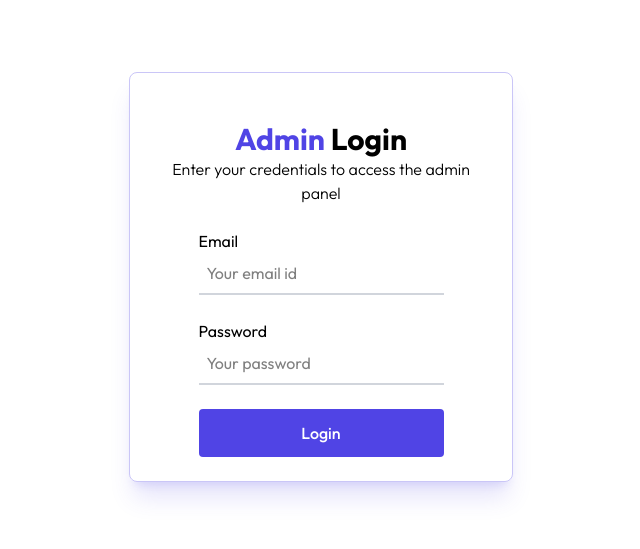
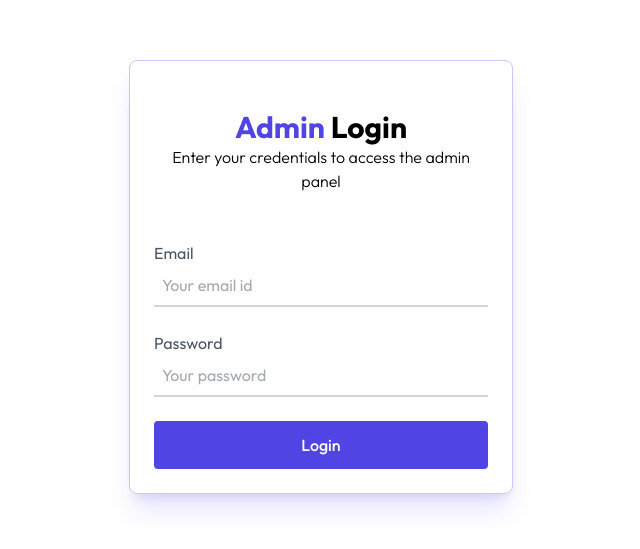
Before and after one commit to toffly/QuickBlog, a React (Vite) app in the folder client/: page /admin in a window 1280 px wide. Shown: the part 123-672 px from the top of the page, without its empty margins (319-959 px from the left). Built offline with nearby package versions, Linux system fonts and the light colour scheme.

Commit message:
Implement state management for email and password in Login component

```diff
--- a/client/src/components/admin/Login.jsx
+++ b/client/src/components/admin/Login.jsx
@@ -1,4 +1,9 @@
+import { useState } from "react";
+
 const Login = () => {
+  const [email, setEmail] = useState("");
+  const [password, setPassword] = useState("");
+
   const handleSubmit = async (e) => {
     e.preventDefault();
   };
@@ -15,10 +20,15 @@ const Login = () => {
               Enter your credentials to access the admin panel
             </p>
           </div>
-          <form onSubmit={handleSubmit}>
+          <form
+            onSubmit={handleSubmit}
+            className="mt-6 w-full sm:max-w-md text-gray-600"
+          >
             <div className="flex flex-col">
               <label>Email</label>
               <input
+                onChange={(e) => setEmail(e.target.value)}
+                value={email}
                 type="email"
                 required
                 placeholder="Your email id"
@@ -28,6 +38,8 @@ const Login = () => {
             <div className="flex flex-col">
               <label>Password</label>
               <input
+                onChange={(e) => setPassword(e.target.value)}
+                value={password}
                 type="password"
                 required
                 placeholder="Your password"
```
